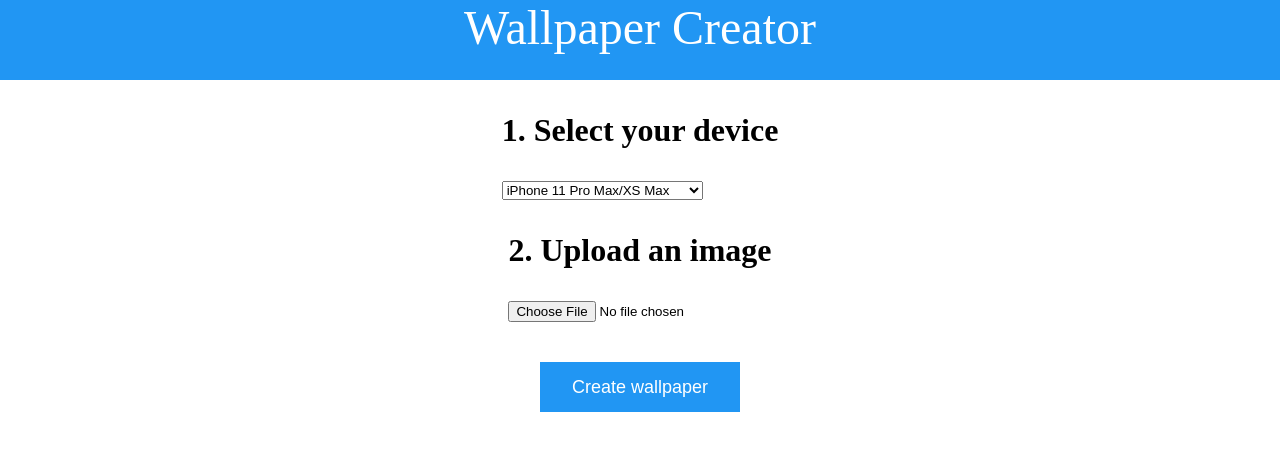
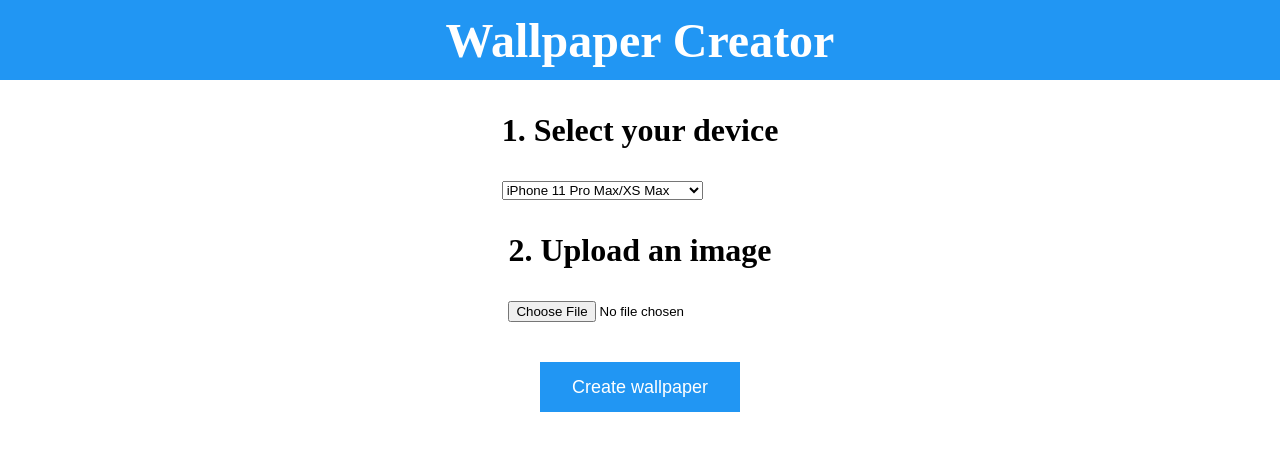
Before and after one commit to dombrant/wallpaper-creator, a website with bundled scripts: page frontend/src/index.html in a window 1280 px wide. Built offline with nearby package versions, Linux system fonts and the light colour scheme.

Commit message:
centered header text

```diff
--- a/frontend/src/css/style.css
+++ b/frontend/src/css/style.css
@@ -1,7 +1,11 @@
 header {
+  display: flex;
+  justify-content: center;
+  align-items: center;
   width: 100vw;
   height: 10vh;
   font-size: 48px;
+  font-weight: bold;
   text-align: center;
   color: var(--white);
   background-color: var(--light-blue-primary);
```
Also changed, not shown: frontend/dist/style.min.css.
